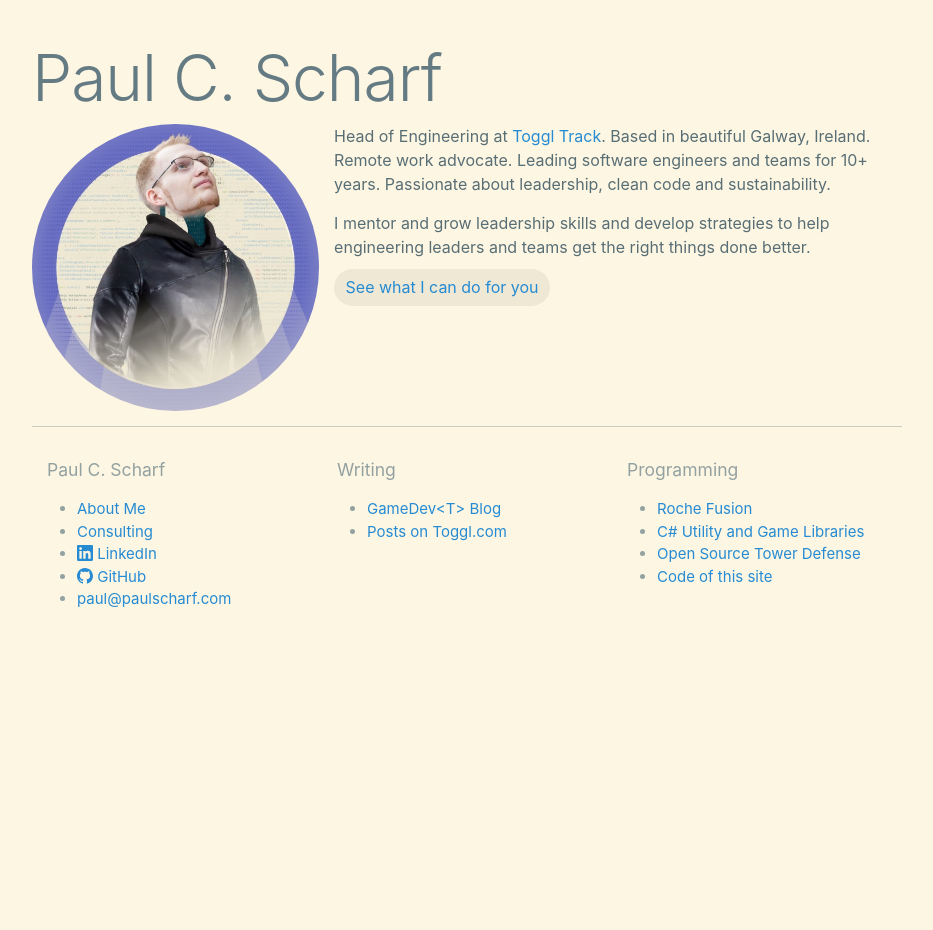
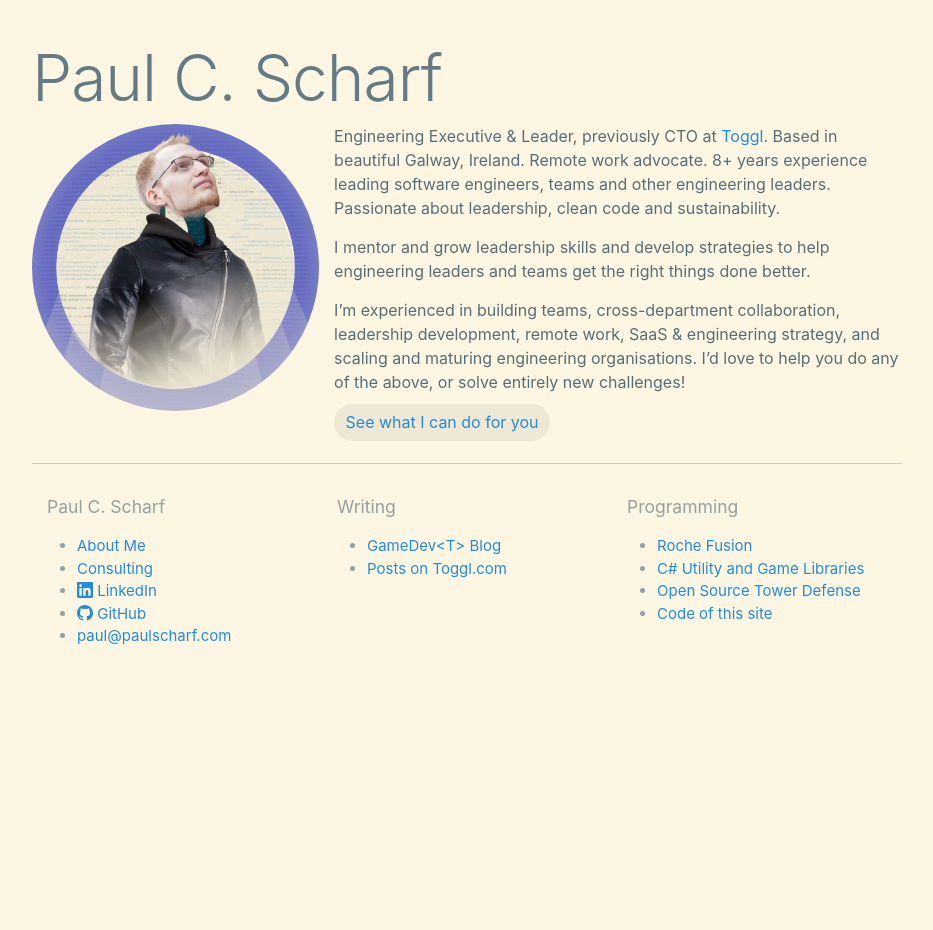
Before and after one commit to amulware/amulware.github.io, a Jekyll site: the page built from index.md, in a window 1280 px wide. Shown: the whole page, without its empty margins (173-1106 px from the left). Built offline with Jekyll 4.4.1, drawn with Linux system fonts in a browser that asks for light colours.

Commit message:
Update index.md

```diff
--- a/index.md
+++ b/index.md
@@ -4,10 +4,13 @@ short-title: true
 hide-nav: true
 ---
 
-Head of Engineering at [Toggl Track](https://toggl.com/mission/ "About Toggl"). Based in beautiful Galway, Ireland.
-Remote work advocate. Leading software engineers and teams for 10+ years.
+Engineering Executive & Leader, previously CTO at [Toggl](https://toggl.com/mission/ "About Toggl"). Based in beautiful Galway, Ireland.
+Remote work advocate. 8+ years experience leading software engineers, teams and other engineering leaders.
 Passionate about leadership, clean code and sustainability.
 
 I mentor and grow leadership skills and develop strategies to help engineering leaders and teams get the right things done better.
 
+I’m experienced in building teams, cross-department collaboration, leadership development, remote work, SaaS & engineering strategy, and scaling and maturing engineering organisations.
+I’d love to help you do any of the above, or solve entirely new challenges!
+
 <a href="/consulting" class="cta">See what I can do for you</a>
```
